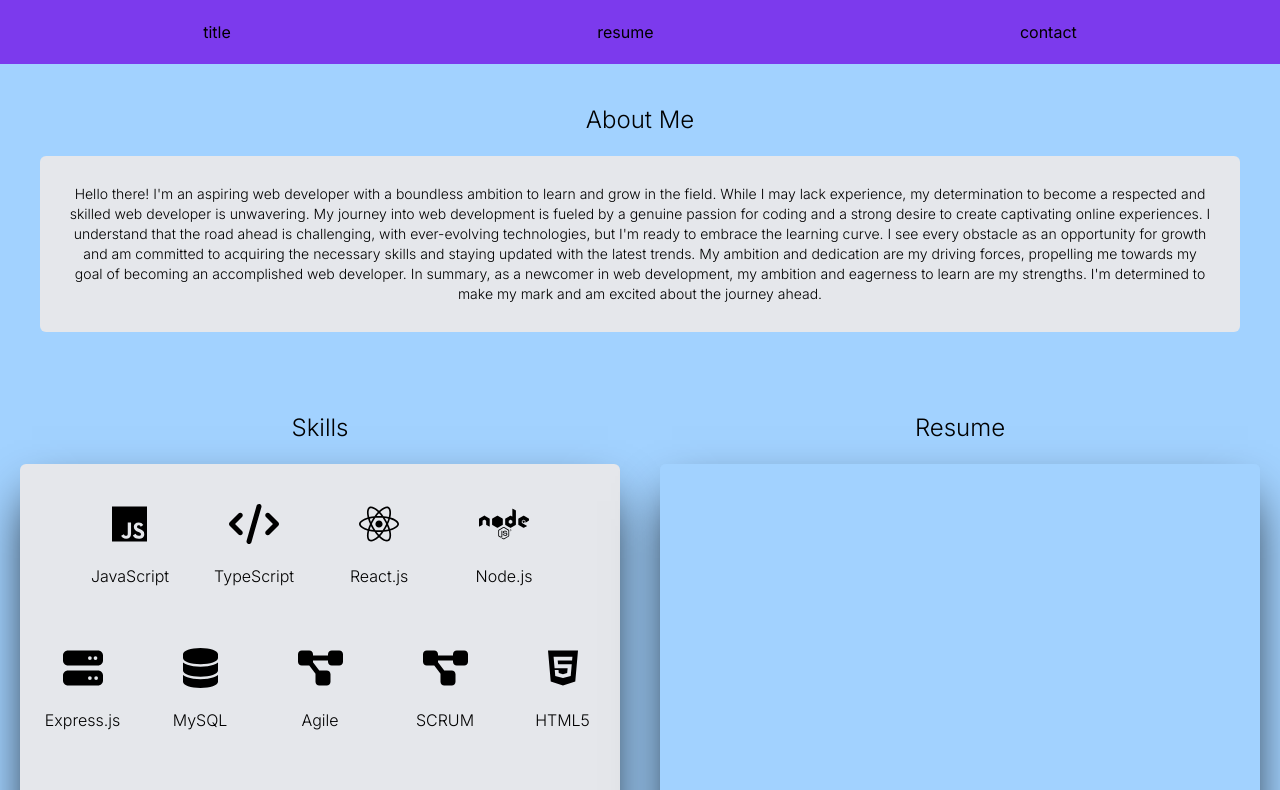
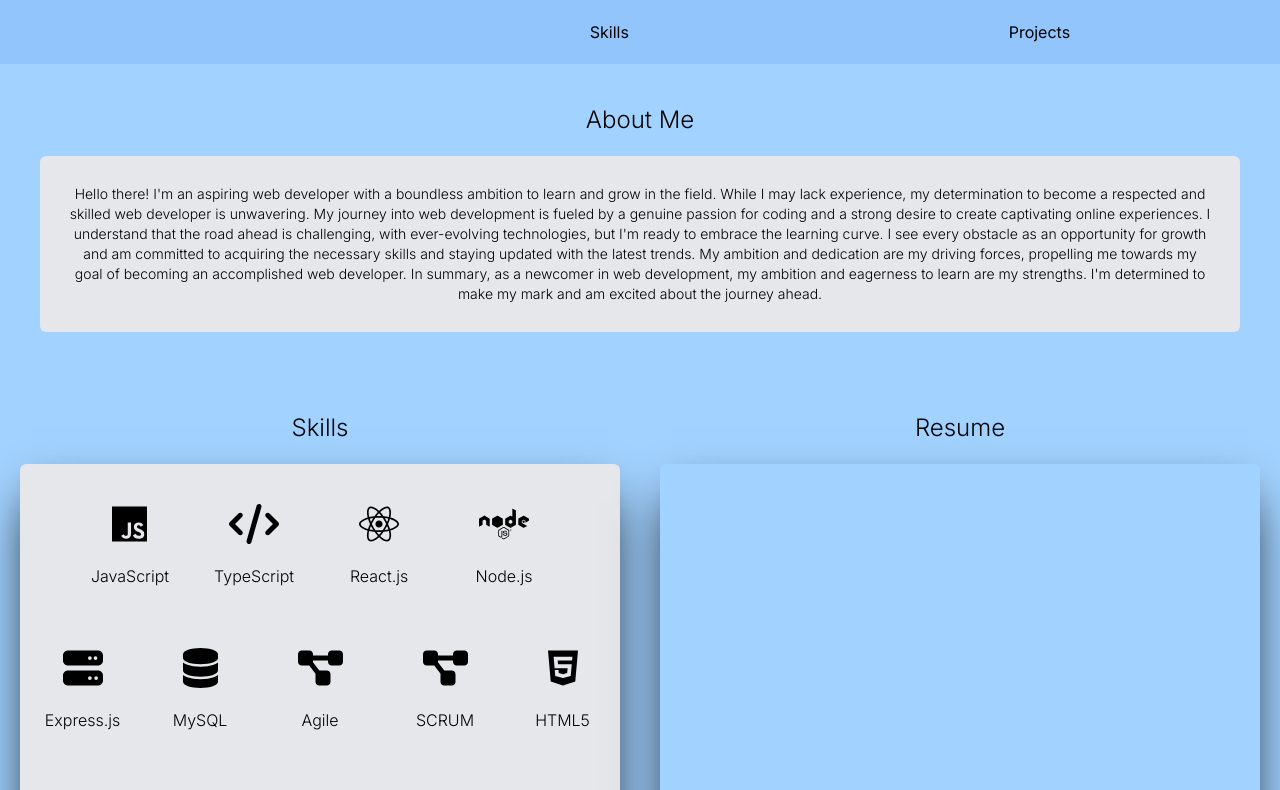
Before and after one commit to Stef14-bit/portfolio_iv, a Next.js app: page / in a window 1280 px wide. Shown: the top 790 px of the page. Built offline with nearby package versions, Linux system fonts and the light colour scheme.

Commit message:
navbar complete

```diff
--- a/app/components/Navbar.tsx
+++ b/app/components/Navbar.tsx
@@ -4,11 +4,13 @@ type Props = {};
 
 const Navbar = (props: Props) => {
   return (
-    <div className="bg-violet-600 w-full  flex items-center p-5">
+    <div className="bg-blue-300 w-full  flex items-center p-5">
       <ul className="w-full flex flex-row justify-around items-center">
-        <li>title</li>
-        <li>resume</li>
-        <li>contact</li>
+        <a href="#skills"></a>
+        <li>Skills</li>
+        <a href="#projects">
+          <li>Projects</li>
+        </a>
       </ul>
     </div>
   );
--- a/app/page.tsx
+++ b/app/page.tsx
@@ -8,7 +8,7 @@ import ProjectCard from "./components/ProjectCard";
 export default function Home() {
   return (
     <div>
-      <section className=" m-10">
+      <section id="top" className=" m-10">
         <h2 className="text-center font-light text-2xl my-5">About Me</h2>
         <p className="text-sm text-center font-light bg-gray-200 rounded-md p-7">
           Hello there! I'm an aspiring web developer with a boundless ambition
@@ -28,7 +28,7 @@ export default function Home() {
         </p>
       </section>
 
-      <section className="grid grid-cols-1 md:grid-cols-2">
+      <section id="skills" className="grid grid-cols-1 md:grid-cols-2">
         <div className="col-span-1  p-5">
           <h2 className="text-center font-light text-2xl my-5">Skills</h2>
           <ul className="flex flex-wrap justify-center items-center bg-gray-200 rounded-md shadow-black shadow-2xl">
@@ -56,7 +56,7 @@ export default function Home() {
         </div>
       </section>
 
-      <section className="p-5 text-center">
+      <section id="projects" className="p-5 text-center">
         <h2 className="text-center font-light text-2xl my-5">Projects</h2>
         <div className="flex flex-wrap justify-center">
           {myProjects.map((project) => (
```
